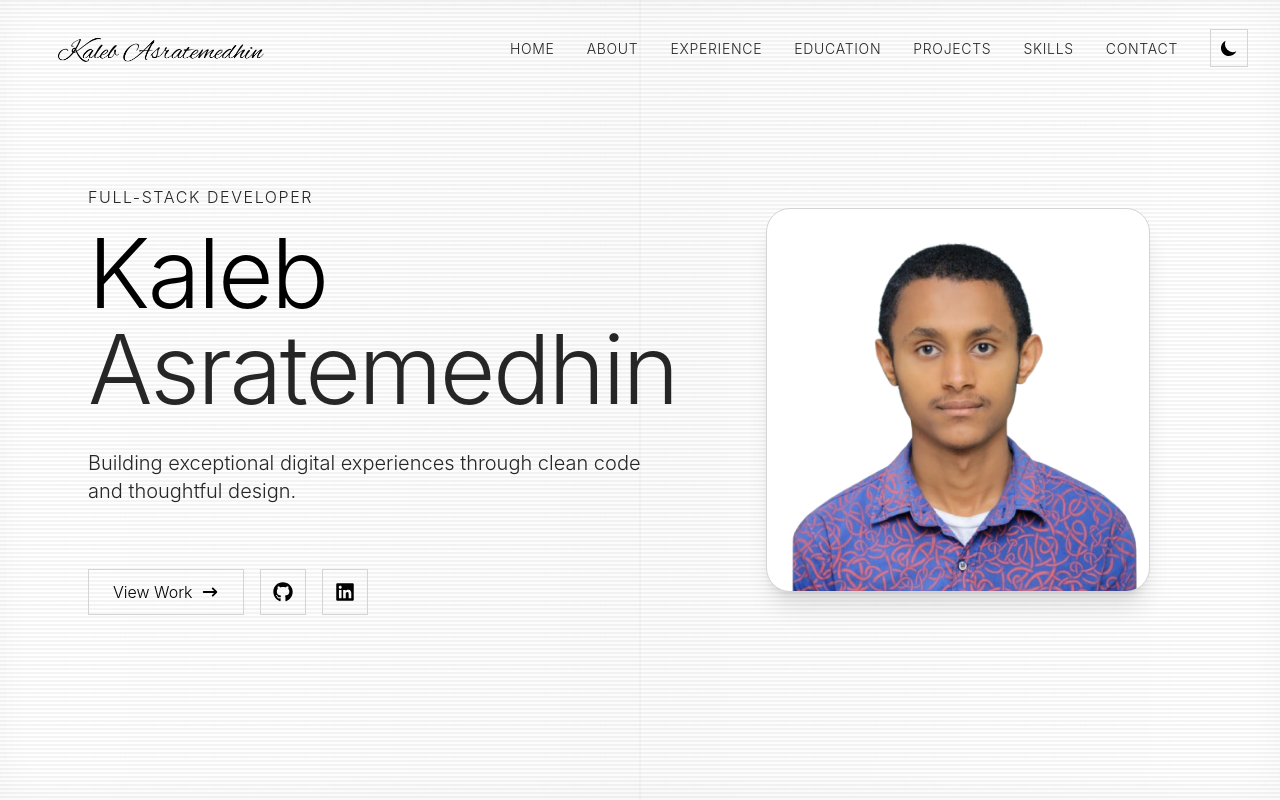
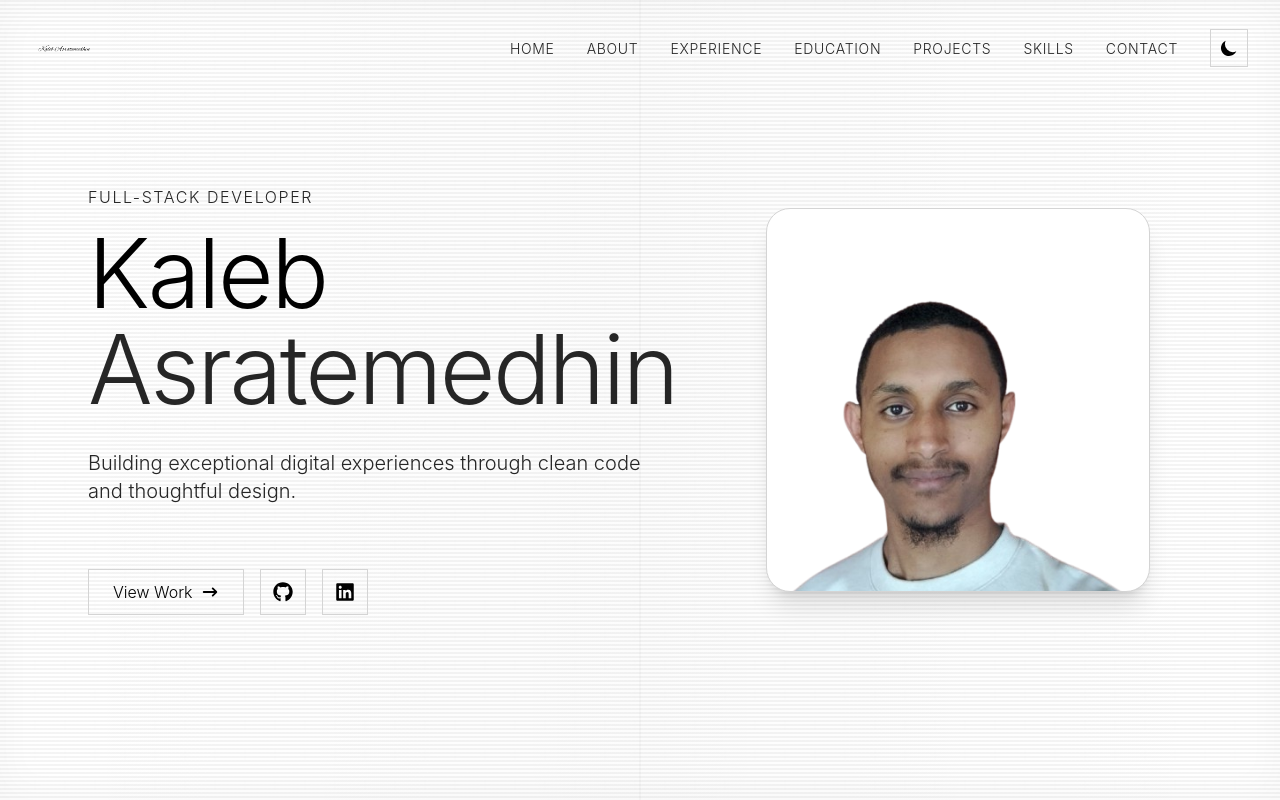
Before and after one commit to KalebAsratemedhin/Portfolio, a Next.js app in the folder portfolio/: page / in a window 1280 px wide. Shown: the top 800 px of the page. Built offline with nearby package versions, Linux system fonts and the light colour scheme.

Commit message:
fix: build issues

```diff
--- a/portfolio/app/components/About.tsx
+++ b/portfolio/app/components/About.tsx
@@ -4,7 +4,7 @@ import { motion, useInView } from 'framer-motion';
 import { useRef } from 'react';
 import { HiDownload } from 'react-icons/hi';
 
-const easeOutExpo = [0.16, 1, 0.3, 1];
+const easeOutExpo = [0.16, 1, 0.3, 1] as const;
 
 export default function About() {
   const sectionRef = useRef<HTMLDivElement>(null);
--- a/portfolio/app/components/Education.tsx
+++ b/portfolio/app/components/Education.tsx
@@ -13,7 +13,7 @@ const cardVariants = {
     transition: {
       delay: i * 0.1,
       duration: 0.5,
-      ease: [0.22, 1, 0.36, 1],
+      ease: [0.22, 1, 0.36, 1] as const,
     },
   }),
 };
--- a/portfolio/app/components/ExperienceAndEducation.tsx
+++ b/portfolio/app/components/ExperienceAndEducation.tsx
@@ -8,7 +8,7 @@ import type { Experience } from '../types/experience';
 const workItems = getWorkExperiences();
 const educationItems = getEducations();
 
-const easeOutExpo = [0.16, 1, 0.3, 1];
+const easeOutExpo = [0.16, 1, 0.3, 1] as const;
 const spring = { type: 'spring' as const, stiffness: 380, damping: 28 };
 
 function formatDate(dateStr: string) {
--- a/portfolio/app/components/ExperienceEducation.tsx
+++ b/portfolio/app/components/ExperienceEducation.tsx
@@ -83,7 +83,7 @@ const ExperienceEducation = () => {
         items.forEach((item) => observer.unobserve(item));
       }
     };
-  }, []);
+  }, [timelineItems.length]);
 
   useEffect(() => {
     const handleScroll = () => {
--- a/portfolio/app/components/FeaturedProjects.tsx
+++ b/portfolio/app/components/FeaturedProjects.tsx
@@ -1,5 +1,6 @@
 'use client'
 import { useEffect, useRef, useState } from "react";
+import Image from "next/image";
 import { FaGithub, FaExternalLinkAlt } from 'react-icons/fa';
 import { Project } from "../types/project";
 import { getProjects } from "../lib/projects";
@@ -29,17 +30,17 @@ const Projects = () => {
       }
     );
 
-    // Observe all project sections
-    projectRefs.current.forEach((ref) => {
+    const refs = projectRefs.current;
+    refs.forEach((ref) => {
       if (ref) observer.observe(ref);
     });
 
     return () => {
-      projectRefs.current.forEach((ref) => {
+      refs.forEach((ref) => {
         if (ref) observer.unobserve(ref);
       });
     };
-  }, [projects]);
+  }, []);
 
   const ProjectDemo = ({ project, isActive }: { project: Project; isActive: boolean }) => {
 
@@ -68,12 +69,14 @@ const Projects = () => {
                   {project.demo_link || 'localhost:3000'}
                 </div>
               </div>
-              <div className="flex-1 bg-bgPrimary/40 backdrop-blur-sm flex items-center justify-center relative overflow-hidden min-h-[12rem]">
+              <div className="flex-1 bg-bgPrimary/40 backdrop-blur-sm flex items-center justify-center relative overflow-hidden min-h-[12rem] min-w-0">
                 {project.demo_image_url ? (
-                  <img
+                  <Image
                     src={project.demo_image_url}
                     alt={project.title}
-                    className="w-full h-full object-cover"
+                    fill
+                    className="object-cover"
+                    sizes="(max-width: 768px) 100vw, 50vw"
                   />
                 ) : project.demo_link ? (
                   <div className="absolute inset-0 overflow-hidden">
--- a/portfolio/app/components/HeroSectionContent.tsx
+++ b/portfolio/app/components/HeroSectionContent.tsx
@@ -21,7 +21,7 @@ const item = {
   visible: {
     opacity: 1,
     y: 0,
-    transition: { duration: 0.5, ease: [0.22, 1, 0.36, 1] },
+    transition: { duration: 0.5, ease: [0.22, 1, 0.36, 1] as const },
   },
 };
 
@@ -136,7 +136,7 @@ export default function HeroSectionContent() {
             className="flex-1 flex justify-center"
             initial={{ opacity: 0, x: 40 }}
             animate={{ opacity: 1, x: 0 }}
-            transition={{ duration: 0.7, delay: 0.4, ease: [0.22, 1, 0.36, 1] }}
+            transition={{ duration: 0.7, delay: 0.4, ease: [0.22, 1, 0.36, 1] as const }}
           >
             <div className="relative">
               <motion.div
@@ -144,7 +144,7 @@ export default function HeroSectionContent() {
                 animate={{ opacity: [0.4, 0.7, 0.4] }}
                 transition={{ duration: 4, repeat: Infinity, ease: 'easeInOut' }}
               />
-              <WobblyImage imageUrl="/profile-no-bg.png" />
+              <WobblyImage imageUrl="/profile-2.png" />
             </div>
           </motion.div>
         </div>
--- a/portfolio/app/components/Navbar.tsx
+++ b/portfolio/app/components/Navbar.tsx
@@ -1,5 +1,6 @@
 'use client'
 import { useState, useEffect } from 'react';
+import Image from 'next/image';
 import { FaBars, FaTimes } from 'react-icons/fa';
 import { HiSun, HiMoon } from 'react-icons/hi';
 
@@ -68,11 +69,12 @@ const Navbar = () => {
       <div className="max-w-7xl mx-auto px-4 sm:px-6 lg:px-8">
         <div className="flex justify-between items-center h-20 md:h-24">
           <div className="flex-shrink-0">
-            <a href="#home" onClick={(e) => handleNavClick(e, 'home')} className="block">
-              <img
+            <a href="#home" onClick={(e) => handleNavClick(e, 'home')} className="block relative h-12 sm:h-16 md:h-16 w-48 sm:w-56 md:w-64">
+              <Image
                 src={theme === 'dark' ? "/logo-one-line-inverse.png" : "/logo-one-line-no-bg.png"}
                 alt="Kaleb Asratemedhin"
-                className="h-12 sm:h-16 md:h-64 w-64 transition-opacity duration-300"
+                fill
+                className="object-contain object-left transition-opacity duration-300"
               />
             </a>
           </div>
--- a/portfolio/app/components/Skills.tsx
+++ b/portfolio/app/components/Skills.tsx
@@ -4,7 +4,7 @@ import { motion, useInView } from 'framer-motion';
 import { useRef } from 'react';
 import { skillsData } from '../data/portfolio';
 
-const easeOutExpo = [0.16, 1, 0.3, 1];
+const easeOutExpo = [0.16, 1, 0.3, 1] as const;
 const spring = { type: 'spring' as const, stiffness: 400, damping: 28 };
 
 const skillCategories: { key: keyof typeof skillsData; label: string; color: 'accent' | 'warm-brown' | 'warm-tan' }[] = [
--- a/portfolio/app/components/WobblyImage.tsx
+++ b/portfolio/app/components/WobblyImage.tsx
@@ -7,7 +7,7 @@ const WobblyImage = ({ imageUrl }: { imageUrl: string }) => {
       className="relative w-64 h-64 md:w-80 md:h-80 lg:w-96 lg:h-96 mx-auto"
       initial={{ opacity: 0, scale: 0.9 }}
       animate={{ opacity: 1, scale: 1 }}
-      transition={{ duration: 0.7, ease: [0.22, 1, 0.36, 1] }}
+      transition={{ duration: 0.7, ease: [0.22, 1, 0.36, 1] as const }}
       whileHover={{ scale: 1.02, transition: { duration: 0.3 } }}
     >
       <motion.div
@@ -24,7 +24,7 @@ const WobblyImage = ({ imageUrl }: { imageUrl: string }) => {
           className="w-full h-full object-cover"
           initial={{ scale: 1.1 }}
           animate={{ scale: 1 }}
-          transition={{ duration: 0.8, delay: 0.2, ease: [0.22, 1, 0.36, 1] }}
+          transition={{ duration: 0.8, delay: 0.2, ease: [0.22, 1, 0.36, 1] as const }}
         />
       </motion.div>
     </motion.div>
--- a/portfolio/app/components/WorkExperience.tsx
+++ b/portfolio/app/components/WorkExperience.tsx
@@ -14,7 +14,7 @@ const cardVariants = {
     transition: {
       delay: i * 0.08,
       duration: 0.5,
-      ease: [0.22, 1, 0.36, 1],
+      ease: [0.22, 1, 0.36, 1] as const,
     },
   }),
 };
```
Also changed, not shown: portfolio/public/profile-2.png (added).
